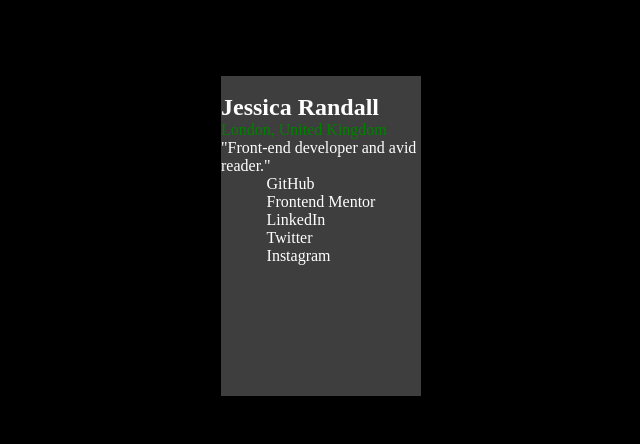
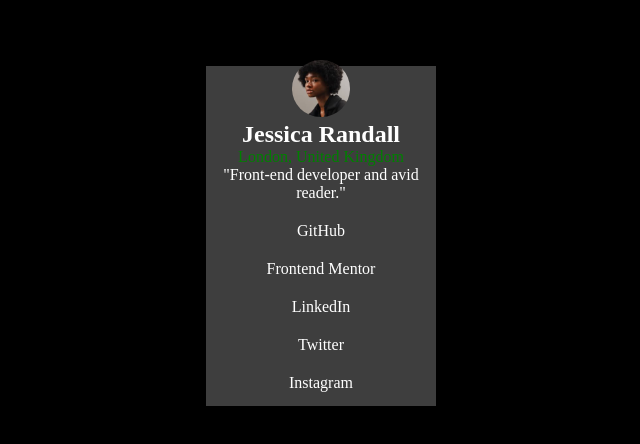
Before and after one commit to asadcodex/SOCIAL-LINKS-PROFILE, a plain HTML site: page index.html in a window 1280 px wide. Shown: the part 164-608 px from the top of the page, without its empty margins (319-959 px from the left). Drawn offline with Linux system fonts and the light colour scheme.

Commit message:
foundation CSS added

```diff
--- a/index.html
+++ b/index.html
@@ -10,17 +10,17 @@
     <div class="m">
         <div class="main">
             <div class="text">
-                <img src="" alt="">
+                <img src="/public/img.jpeg" alt="">
                 <h2>Jessica Randall</h2>
                 <p class="green">London, United Kingdom</p>
                 <p>"Front-end developer and avid reader."</p>
             </div>
             <div class="links">
-                <p>GitHub</p>
-                <p>Frontend Mentor</p>
-                <p>LinkedIn</p>
-                <p>Twitter</p>
-                <p>Instagram</p>
+                <p class="links">GitHub</p>
+                <p class="links">Frontend Mentor</p>
+                <p class="links">LinkedIn</p>
+                <p class="links">Twitter</p>
+                <p class="links">Instagram</p>
             </div>
         </div>
     </div>
--- a/style.css
+++ b/style.css
@@ -8,6 +8,7 @@ html, body {
     width: 100%;
     height: 100%;
     color: white;
+    text-align: center;
 }
 
 body {
@@ -18,9 +19,12 @@ body {
 }
 
 .m {
-    width: 200px;
-    height: 320px;
+    width: 230px;
+    height: 340px;
     background-color: rgb(62, 62, 62);
+    display: flex;
+    justify-content: center;
+    align-items: center;
 }
 
 .main {
@@ -33,3 +37,12 @@ body {
 .green {
     color: green;
 }
+
+img {
+    width: 25%;
+    border-radius: 50%;
+}
+
+.links {
+    padding: 10px;
+}
```
Also changed, not shown: public/destkop-design.jpg (added), public/img.jpeg (added).
